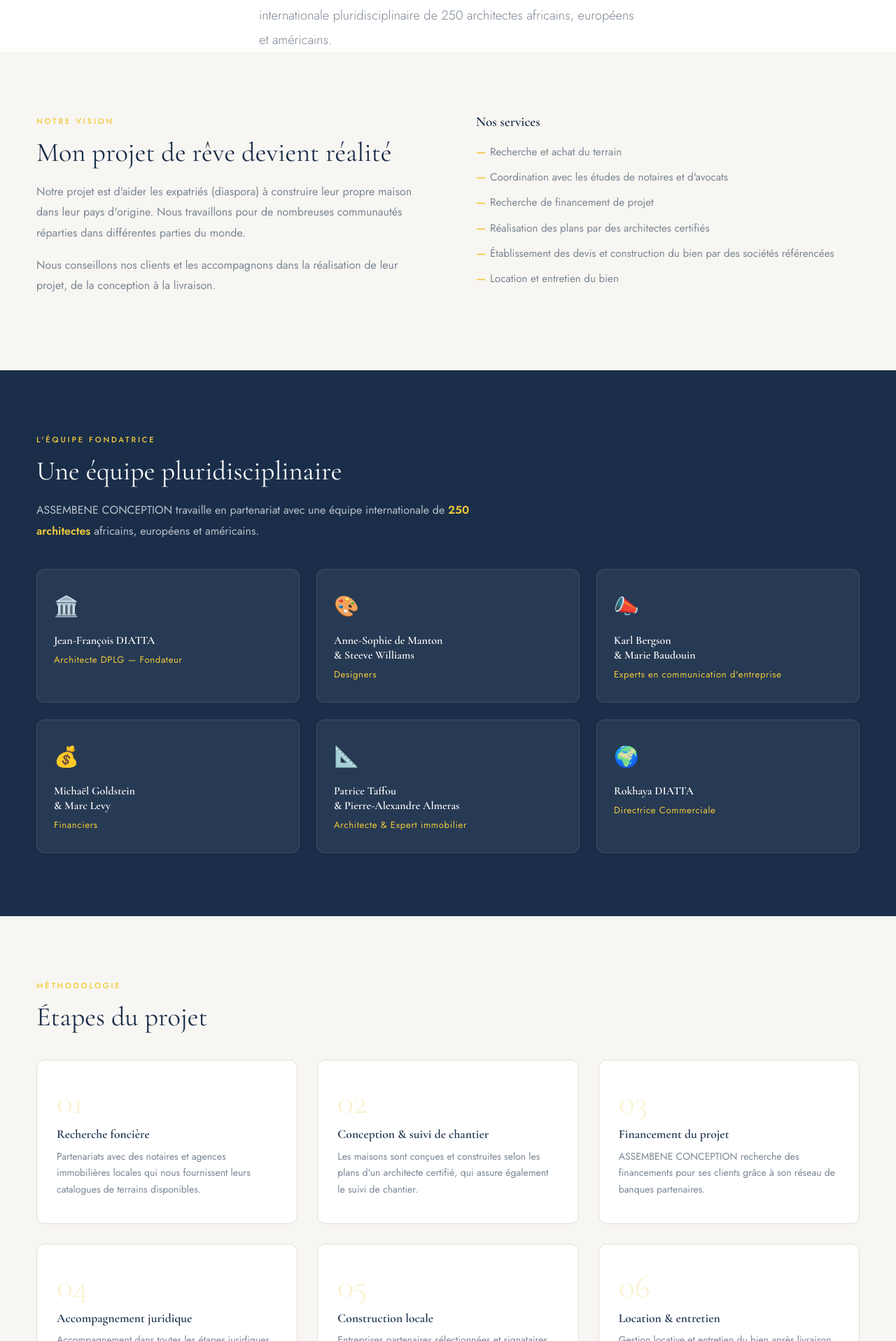
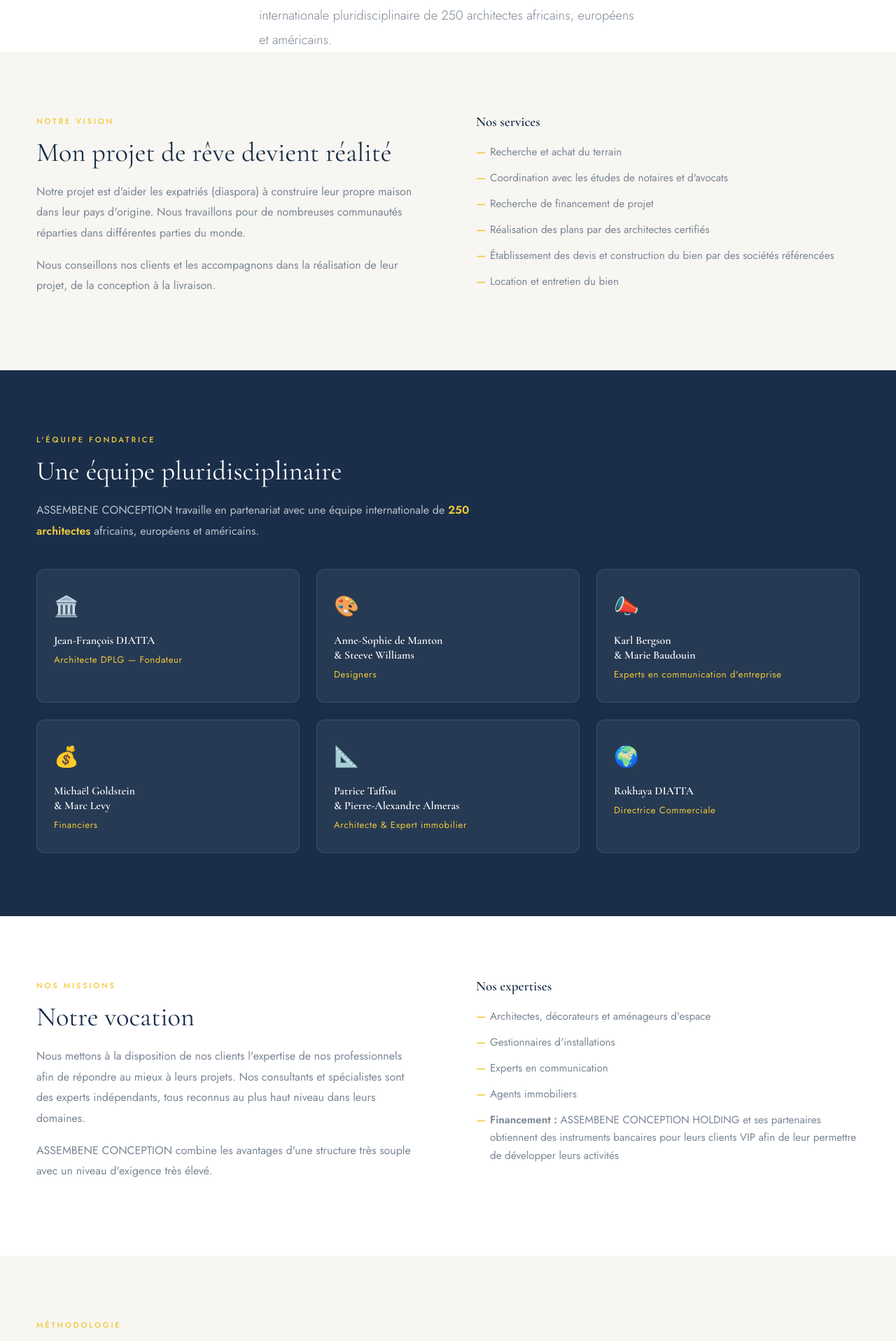
Before and after one commit to ASSEMBENE/assembene.github.io, a Jekyll site: the page built from index.html, in a window 1280 px wide. Shown: the part 1246-3162 px from the top of the page at 70% size. Built offline with Jekyll 4.4.1, drawn with Linux system fonts in a browser that asks for light colours; some of the changed text lies outside the part shown.

Commit message:
Section Qui sommes-nous complète avec vocation

```diff
--- a/assets/css/main.css
+++ b/assets/css/main.css
@@ -559,8 +559,9 @@
 .hero-scroll-indicator {
   z-index: 4;
 }
-<!-- ============ CSS À AJOUTER DANS main.css ============ -->
-<style>
+
+<!-- ============ CSS À AJOUTER À LA FIN DE main.css ============ -->
+<style id="about-css">
 /* ABOUT HERO */
 .about-hero {
   padding: 140px 0 80px;
@@ -582,13 +583,11 @@
   color: var(--primary);
   margin-bottom: 20px;
 }
-
 .about-body {
   font-size: 1rem;
   color: var(--text-light);
   line-height: 1.85;
   margin-bottom: 16px;
-  max-width: 620px;
 }
 
 /* GRILLE TEXTE + LISTE */
@@ -599,7 +598,7 @@
   align-items: start;
 }
 
-/* LISTE */
+/* LISTES */
 .about-list-title {
   font-family: var(--font-display);
   font-size: 1.2rem;
@@ -618,7 +617,7 @@
   color: var(--text-light);
   padding-left: 20px;
   position: relative;
-  line-height: 1.6;
+  line-height: 1.65;
 }
 .about-list li::before {
   content: '—';
@@ -627,9 +626,10 @@
   color: var(--accent);
   font-weight: 700;
 }
-.about-list-alt li::before { color: var(--blue); }
+.about-list-dark li { color: rgba(255,255,255,0.7); }
+.about-list-dark li::before { color: var(--accent); }
 
-/* TEAM GRID */
+/* TEAM */
 .team-grid {
   display: grid;
   grid-template-columns: repeat(3, 1fr);
@@ -647,10 +647,7 @@
   border-color: rgba(240,201,58,0.4);
   transform: translateY(-4px);
 }
-.team-icon {
-  font-size: 1.8rem;
-  margin-bottom: 14px;
-}
+.team-icon { font-size: 1.8rem; margin-bottom: 14px; }
 .team-card h4 {
   font-family: var(--font-display);
   font-size: 1rem;
@@ -659,13 +656,9 @@
   font-weight: 600;
   line-height: 1.3;
 }
-.team-card p {
-  font-size: 0.82rem;
-  color: var(--accent);
-  letter-spacing: 0.05em;
-}
+.team-card p { font-size: 0.82rem; color: var(--accent); letter-spacing: 0.05em; }
 
-/* STEPS GRID */
+/* STEPS */
 .steps-grid {
   display: grid;
   grid-template-columns: repeat(3, 1fr);
@@ -678,7 +671,6 @@
   padding: 36px 28px;
   border: 1px solid var(--border);
   transition: var(--ease);
-  position: relative;
 }
 .step-card:hover {
   transform: translateY(-5px);
@@ -689,7 +681,7 @@
   font-family: var(--font-display);
   font-size: 3rem;
   font-weight: 300;
-  color: rgba(240,201,58,0.25);
+  color: rgba(240,201,58,0.3);
   line-height: 1;
   margin-bottom: 12px;
 }
@@ -700,11 +692,7 @@
   margin-bottom: 10px;
   font-weight: 600;
 }
-.step-card p {
-  font-size: 0.875rem;
-  color: var(--text-light);
-  line-height: 1.7;
-}
+.step-card p { font-size: 0.875rem; color: var(--text-light); line-height: 1.7; }
 
 /* INTERVENANTS */
 .intervenants-grid {
@@ -715,16 +703,13 @@
 .intervenant-title {
   font-family: var(--font-display);
   font-size: 1.2rem;
-  color: var(--primary);
+  color: var(--white);
   margin-bottom: 20px;
   font-weight: 600;
 }
 
-/* CTA ABOUT */
-.about-cta {
-  padding: 80px 0;
-  background: var(--blue);
-}
+/* CTA */
+.about-cta { padding: 80px 0; background: var(--blue); }
 
 /* RESPONSIVE */
 @media (max-width: 1024px) {
--- a/index.html
+++ b/index.html
@@ -35,6 +35,7 @@
 
   </div>
 </div>
+
 <!-- ============ QUI SOMMES-NOUS — SECTION COMPLÈTE ============ -->
 <section class="section-about" id="about">
 
@@ -128,6 +129,41 @@
     </div>
   </div>
 
+  <!-- NOTRE VOCATION -->
+  <div class="about-block about-block-white">
+    <div class="container">
+      <div class="about-block-grid">
+        <div class="reveal">
+          <span class="label">Nos missions</span>
+          <h3 class="about-h3">Notre vocation</h3>
+          <p class="about-body">
+            Nous mettons à la disposition de nos clients l'expertise de nos professionnels
+            afin de répondre au mieux à leurs projets. Nos consultants et spécialistes sont
+            des experts indépendants, tous reconnus au plus haut niveau dans leurs domaines.
+          </p>
+          <p class="about-body">
+            ASSEMBENE CONCEPTION combine les avantages d'une structure très souple
+            avec un niveau d'exigence très élevé.
+          </p>
+        </div>
+        <div class="reveal d2">
+          <h4 class="about-list-title">Nos expertises</h4>
+          <ul class="about-list">
+            <li>Architectes, décorateurs et aménageurs d'espace</li>
+            <li>Gestionnaires d'installations</li>
+            <li>Experts en communication</li>
+            <li>Agents immobiliers</li>
+            <li>
+              <strong>Financement :</strong> ASSEMBENE CONCEPTION HOLDING et ses partenaires
+              obtiennent des instruments bancaires pour leurs clients VIP afin de leur permettre
+              de développer leurs activités
+            </li>
+          </ul>
+        </div>
+      </div>
+    </div>
+  </div>
+
   <!-- ÉTAPES DU PROJET -->
   <div class="about-block about-block-light">
     <div class="container">
@@ -169,17 +205,17 @@
   </div>
 
   <!-- INTERVENANTS -->
-  <div class="about-block about-block-white">
+  <div class="about-block about-block-dark">
     <div class="container">
       <span class="label">Réseau professionnel</span>
-      <h3 class="about-h3">Nos intervenants par pays</h3>
-      <p class="about-body" style="margin-bottom:40px">
+      <h3 class="about-h3" style="color:var(--white)">Nos intervenants par pays</h3>
+      <p class="about-body" style="color:rgba(255,255,255,0.7);margin-bottom:48px">
         Ce processus est valable dans l'ensemble des pays dans lesquels nous opérons.
       </p>
       <div class="intervenants-grid">
         <div class="intervenant-col reveal">
           <h4 class="intervenant-title">🇫🇷 En France</h4>
-          <ul class="about-list about-list-alt">
+          <ul class="about-list about-list-dark">
             <li>Architecte (plans de conception et de réalisation)</li>
             <li>Audit d'expertise (conformité du dossier de prêt)</li>
             <li>Banque (financement et prêt)</li>
@@ -190,7 +226,7 @@
         </div>
         <div class="intervenant-col reveal d2">
           <h4 class="intervenant-title">🌍 Dans les pays d'intervention</h4>
-          <ul class="about-list about-list-alt">
+          <ul class="about-list about-list-dark">
             <li>Agent immobilier (recherche de terrains, locations)</li>
             <li>Architecte (suivi de chantier, rapports)</li>
             <li>Entreprises locales (devis, construction, maintenance)</li>
@@ -217,58 +253,6 @@
     </div>
   </div>
 
-</section>
-
-<!-- ============ NOS SERVICES ============ -->
-<section class="section-services" id="services">
-  <div class="container">
-    <div class="sec-header">
-      <div>
-        <span class="label">Nos Services</span>
-        <h2 class="title reveal">Ce que nous faisons</h2>
-        <p class="subtitle reveal d1">Des solutions complètes en conception, commerce, distribution et logistique.</p>
-      </div>
-      <a href="#contact" class="btn btn-dark reveal d2">Demander un devis</a>
-    </div>
-    <div class="services-grid">
-      <div class="service-card reveal d1">
-        <div class="svc-icon">🏗️</div>
-        <h3>Conception &amp; Design</h3>
-        <p>Développement et conception de solutions sur mesure adaptées à vos besoins commerciaux et techniques spécifiques.</p>
-        <a href="#contact" class="svc-link">En savoir plus →</a>
-      </div>
-      <div class="service-card reveal d2">
-        <div class="svc-icon">📦</div>
-        <h3>Distribution &amp; Approvisionnement</h3>
-        <p>Gestion complète de vos chaînes d'approvisionnement avec des délais maîtrisés et une fiabilité éprouvée.</p>
-        <a href="#contact" class="svc-link">En savoir plus →</a>
-      </div>
-      <div class="service-card reveal d3">
-        <div class="svc-icon">🌍</div>
-        <h3>Commerce Afrique &amp; International</h3>
-        <p>Développement de vos activités sur le continent africain et à l'international, avec une connaissance approfondie des marchés locaux.</p>
-        <a href="#contact" class="svc-link">En savoir plus →</a>
-      </div>
-      <div class="service-card reveal d1">
-        <div class="svc-icon">🚚</div>
-        <h3>Logistique &amp; Transport</h3>
-        <p>Organisation et optimisation de vos flux logistiques entre la France, l'Afrique et le reste du monde.</p>
-        <a href="#contact" class="svc-link">En savoir plus →</a>
-      </div>
-      <div class="service-card reveal d2">
-        <div class="svc-icon">🔍</div>
-        <h3>Sourcing &amp; Achats</h3>
-        <p>Identification et sélection des meilleurs fournisseurs pour garantir la qualité et la compétitivité de vos achats.</p>
-        <a href="#contact" class="svc-link">En savoir plus →</a>
-      </div>
-      <div class="service-card reveal d3">
-        <div class="svc-icon">💼</div>
-        <h3>Conseil &amp; Stratégie</h3>
-        <p>Accompagnement stratégique pour développer votre activité et conquérir de nouveaux marchés en toute confiance.</p>
-        <a href="#contact" class="svc-link">En savoir plus →</a>
-      </div>
-    </div>
-  </div>
 </section>
 
 
@@ -322,7 +306,6 @@
     </div>
   </div>
 </section>
-
 
 <!-- ============ CONTACT ============ -->
 <section class="section-contact" id="contact">
```
Also changed, not shown: other parts of index.html (+1 -1 lines).
